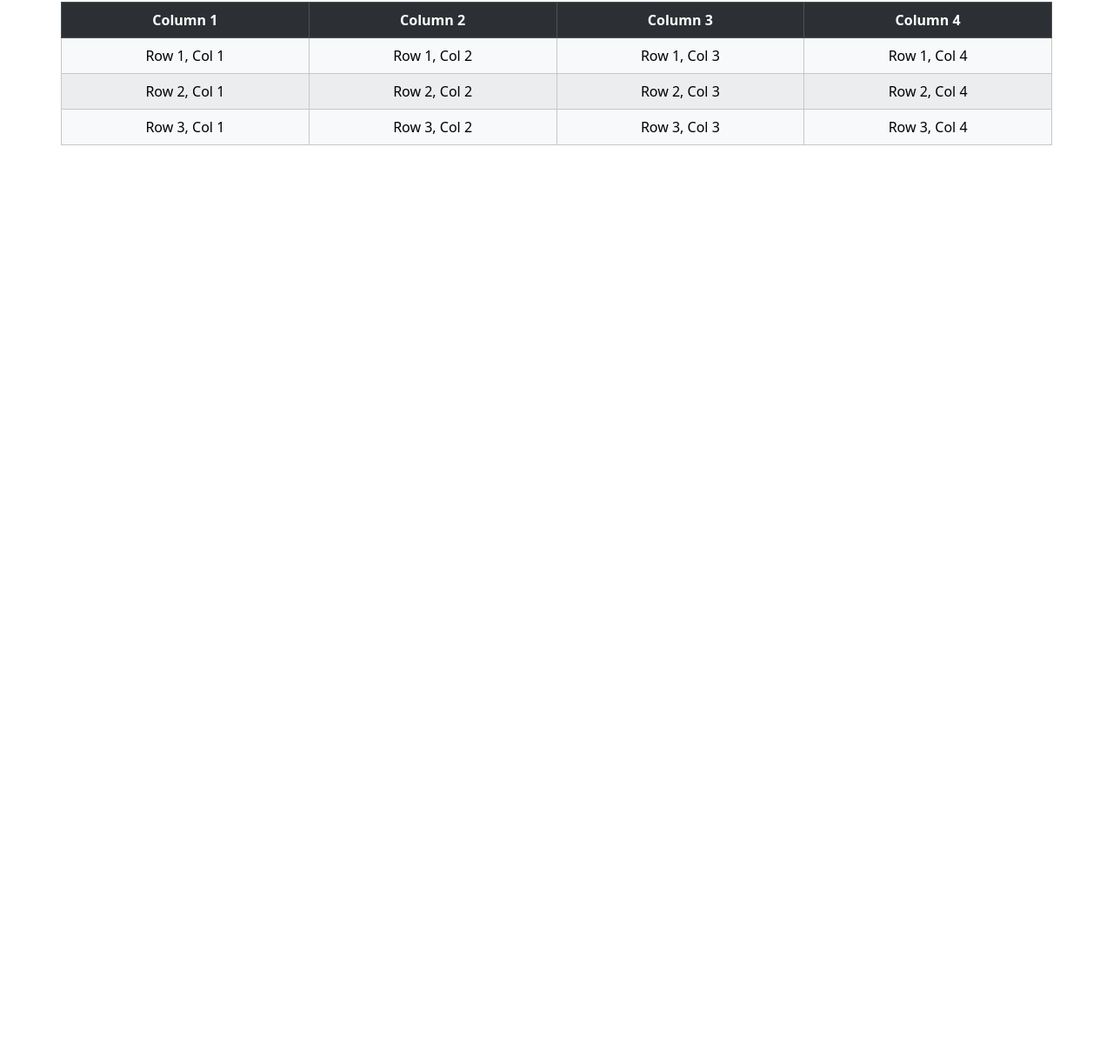
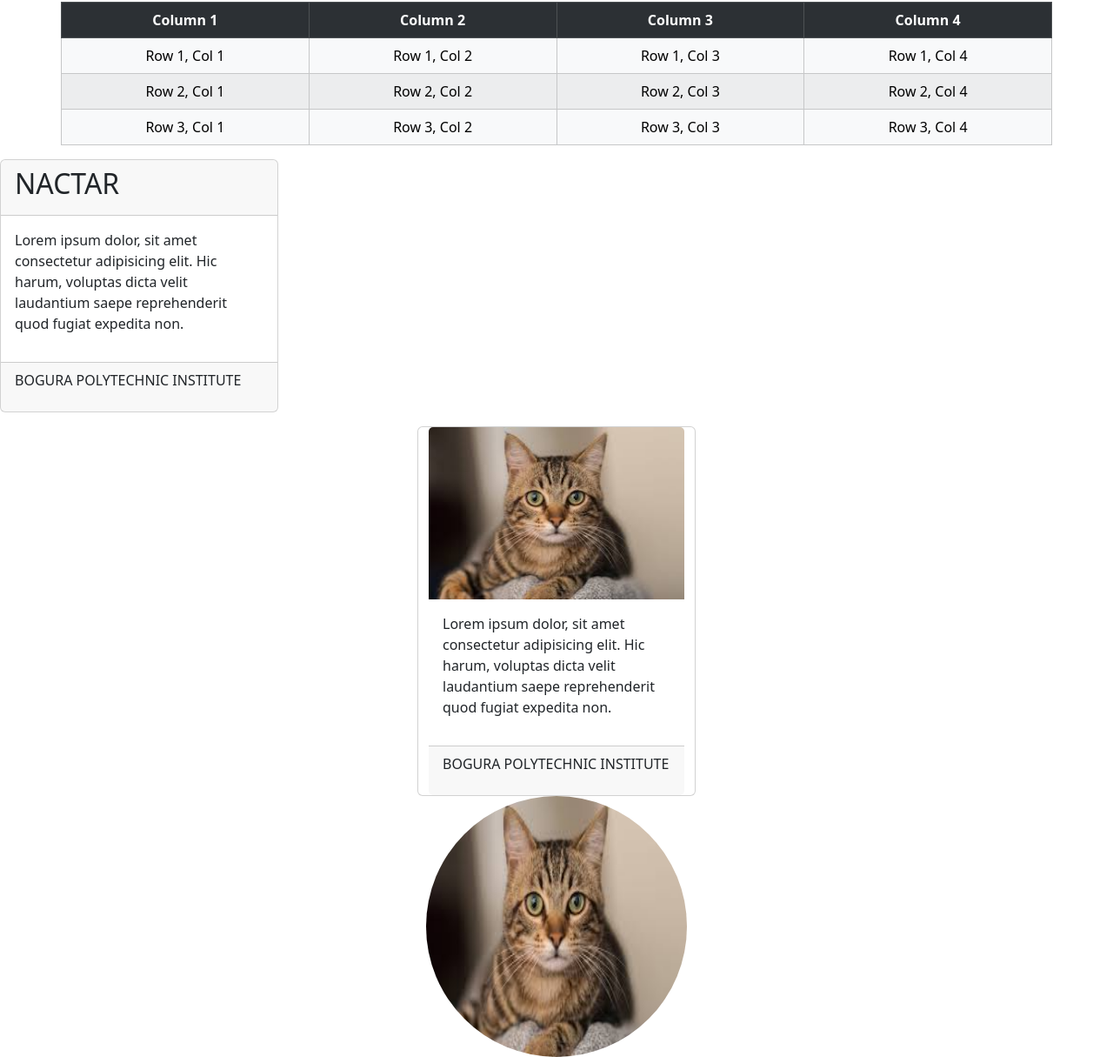
Before and after one commit to Tunerjina/HTML, a plain HTML site: page Sep21/basic.html in a window 1280 px wide. Shown: the part 460-1675 px from the top of the page at 87% size. Before the commit the page ends 800 px from the top, so only its background shows below. Drawn offline with nearby package versions, Linux system fonts and the light colour scheme.

Commit message:
bootstrappractice

```diff
--- a/Sep21/basic.html
+++ b/Sep21/basic.html
@@ -65,6 +65,30 @@
         </tr>
     </table>
 
+    <div class="card w-25">
+        <div class="card-header">
+            <h2>NACTAR</h2>
+        </div>
+        <div class="card-body">
+            <P>Lorem ipsum dolor, sit amet consectetur adipisicing elit. Hic harum, voluptas dicta velit laudantium
+                saepe reprehenderit quod fugiat expedita non.</P>
+        </div>
+        <div class="card-footer">
+            <p>BOGURA POLYTECHNIC INSTITUTE</p>
+        </div>
+    </div>
+    <div class="container card w-25 mt-3">
+        <img src="cat.jfif" alt="#" class="card-img-top" />
+        <div class="card-body">
+            <P>Lorem ipsum dolor, sit amet consectetur adipisicing elit. Hic harum, voluptas dicta velit laudantium
+                saepe reprehenderit quod fugiat expedita non.</P>
+        </div>
+        <div class="card-footer">
+            <p>BOGURA POLYTECHNIC INSTITUTE</p>
+        </div>
+    </div>
+    <img src="cat.jfif" alt="#" class="rounded-circle mx-auto d-block" width="300px" height="300px" />
+
 
     <script src="https://cdn.jsdelivr.net/npm/bootstrap@5.3.8/dist/js/bootstrap.bundle.min.js"
         integrity="sha384-FKyoEForCGlyvwx9Hj09JcYn3nv7wiPVlz7YYwJrWVcXK/BmnVDxM+D2scQbITxI"
```
Also changed, not shown: Sep21/cat.jfif (added). Lines whose indentation alone changed are shown as unchanged.
